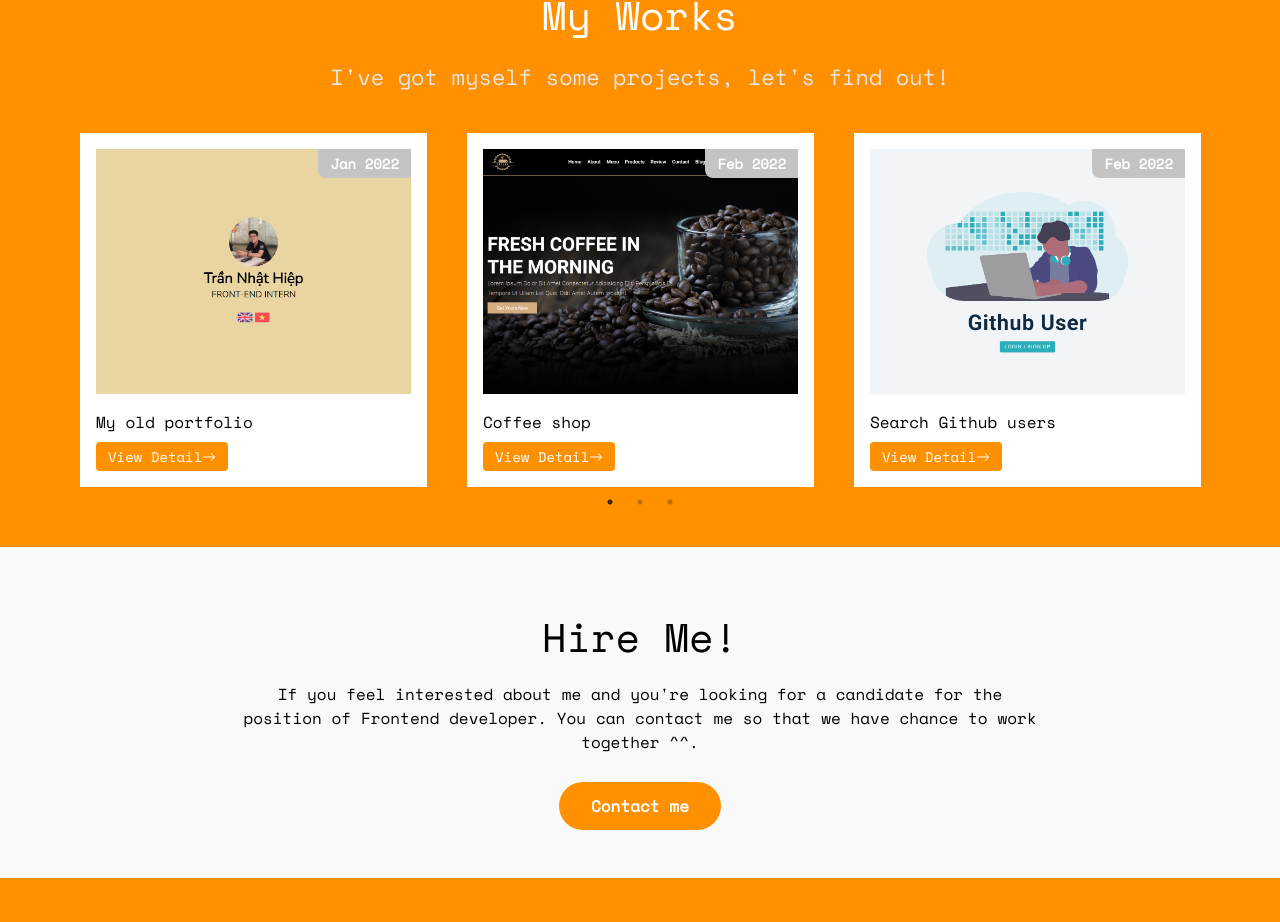
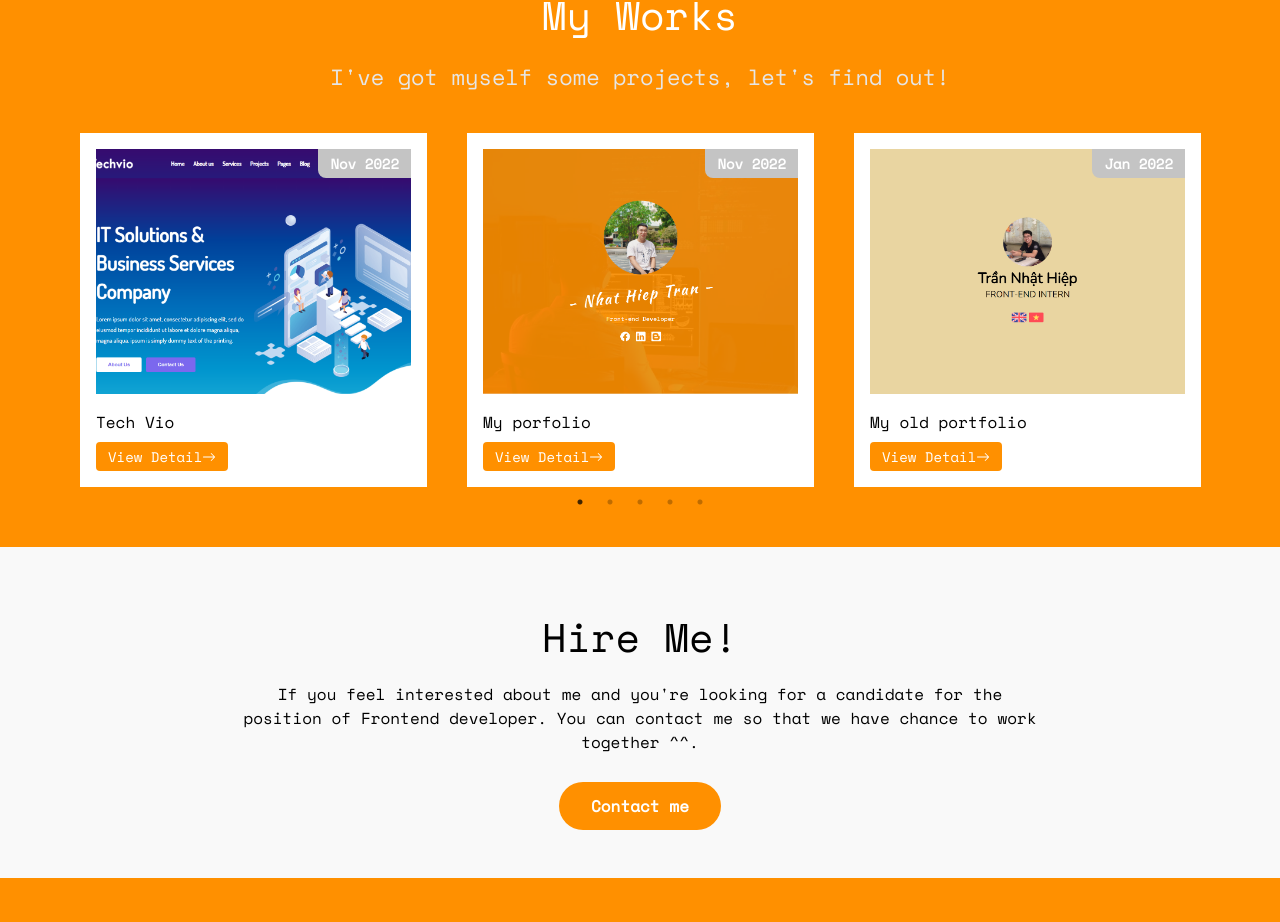
Before and after one commit to hippieknight/new-portfolio, a Next.js app: page / in a window 1280 px wide. Shown: the part 3633-4555 px from the top of the page. Built offline with nearby package versions, Linux system fonts and the light colour scheme.

Commit message:
feat: my works

```diff
--- a/public/components/work/MyWorks.js
+++ b/public/components/work/MyWorks.js
@@ -10,20 +10,34 @@ import "slick-carousel/slick/slick-theme.css";
 const myWorks = [
   {
     id: 1,
+    name: "Tech Vio",
+    time: "Nov 2022",
+    link: "https://tech-vio.vercel.app/",
+    imgUrl: "../images/works/techvio.PNG",
+  },
+  {
+    id: 2,
+    name: "My porfolio",
+    time: "Nov 2022",
+    link: "https://my-portfolio-hazel-nine.vercel.app/",
+    imgUrl: "../images/works/portfolio2.PNG",
+  },
+  {
+    id: 3,
     name: "My old portfolio",
     time: "Jan 2022",
     link: "https://nhathiep-portfolio.netlify.app/",
     imgUrl: "../images/works/portfolio.PNG",
   },
   {
-    id: 2,
+    id: 4,
     name: "Coffee shop",
     time: "Feb 2022",
     link: "https://nhathiep-isme.github.io/Coffee-shop/",
     imgUrl: "../images/works/coffee-shop.PNG",
   },
   {
-    id: 3,
+    id: 5,
     name: "Search Github users",
     time: "Feb 2022",
     link: "https://nhathiep-searchgithubuser.netlify.app/",
```
Also changed, not shown: public/images/works/portfolio2.PNG (added), public/images/works/techvio.PNG (added).
